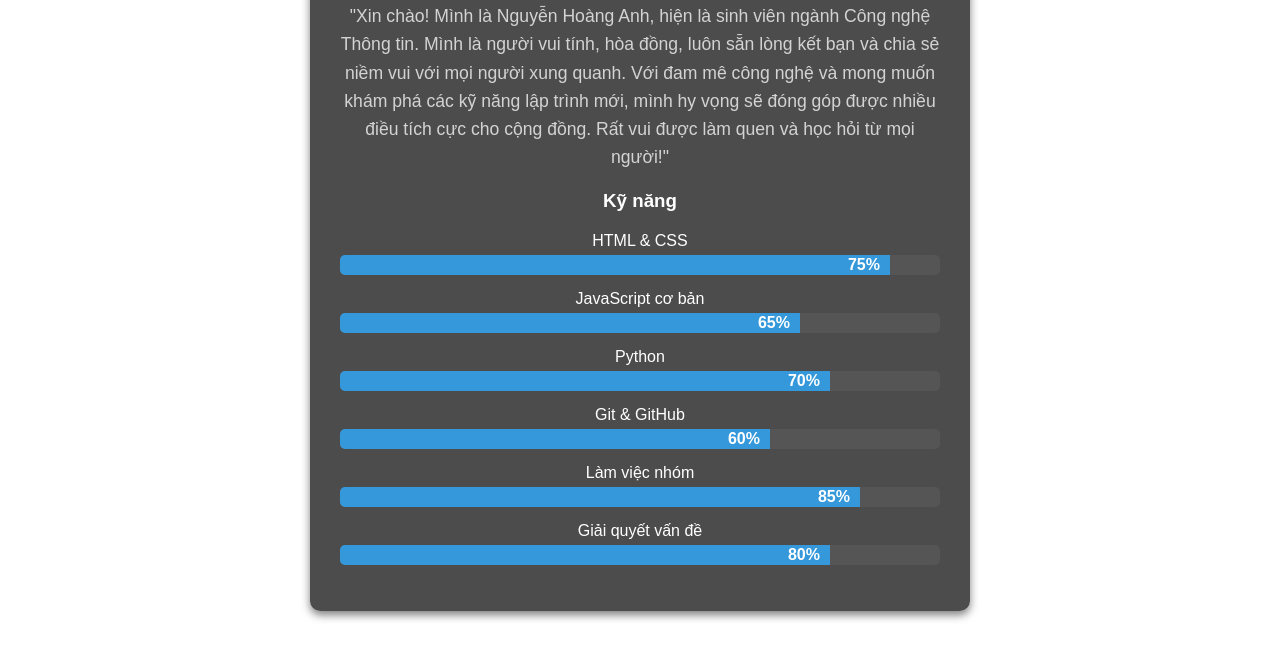
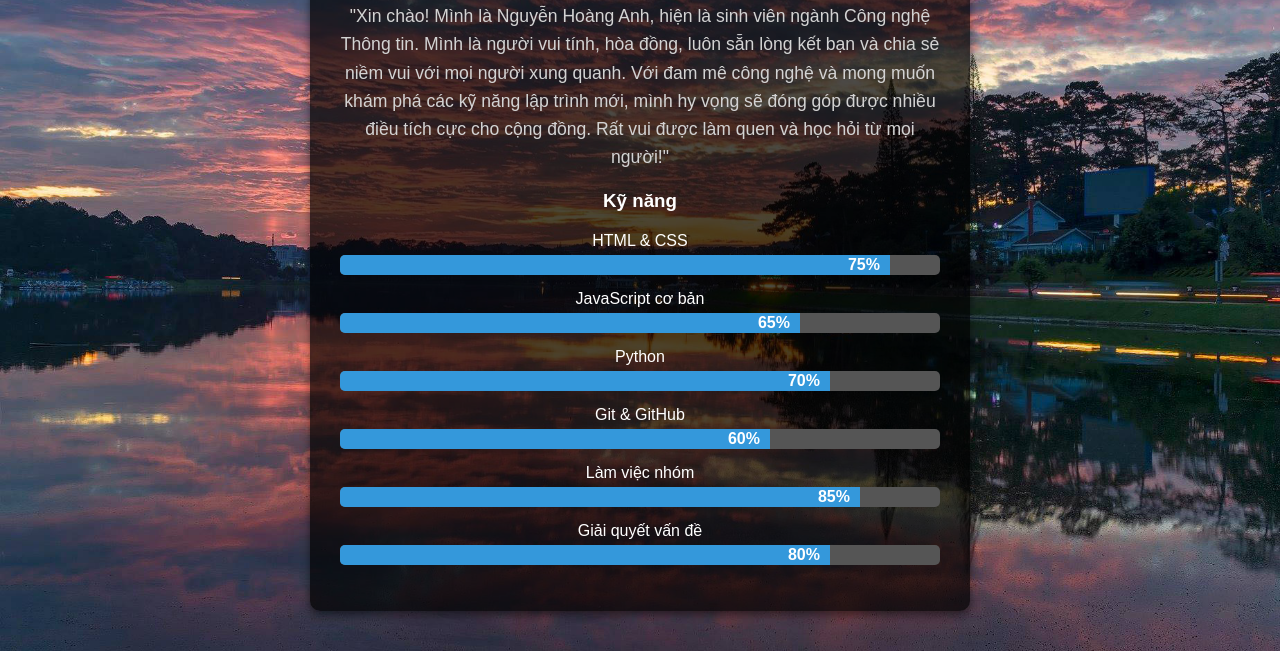
Before and after one commit to stayhome3977/Baitaplon, a plain HTML site: page Gioithieu.html in a window 1280 px wide. Shown: the part 149-800 px from the top of the page. Drawn offline with Linux system fonts and the light colour scheme.

Commit message:
Update Gioithieu.html

```diff
--- a/Gioithieu.html
+++ b/Gioithieu.html
@@ -9,7 +9,7 @@
             margin: 0;
             padding: 0;
             font-family: Arial, sans-serif;
-            background: url(Ảnh/Background1.jpg) no-repeat center center fixed;
+            background: url(Background1.jpg) no-repeat center center fixed;
             background-size: cover;
             color: #fff;
             height: 100%;
```
